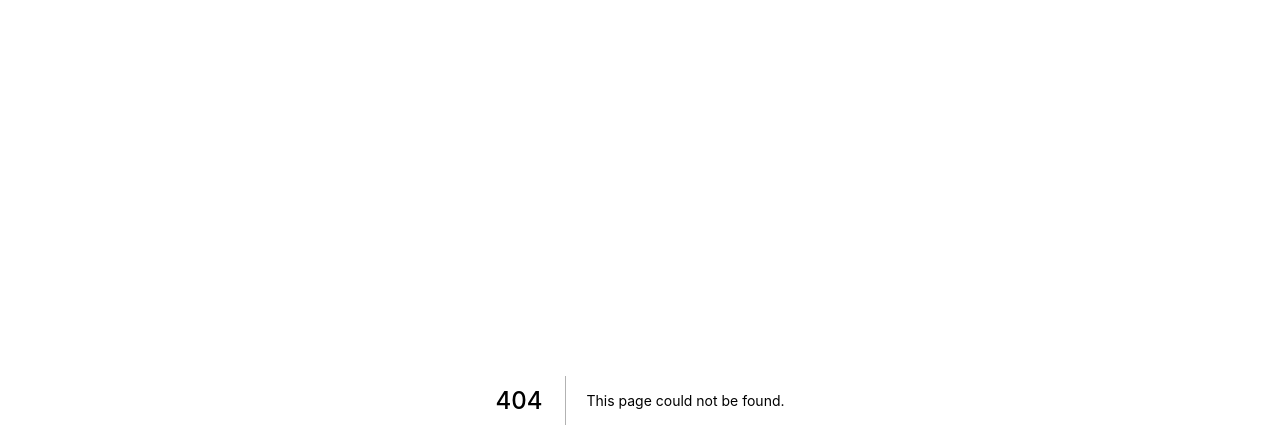
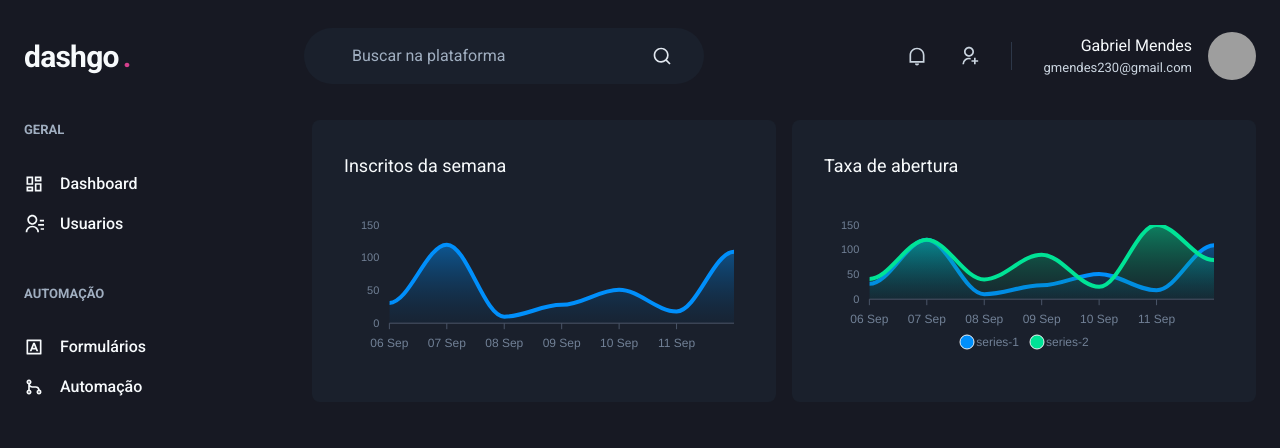
Before and after one commit to gmendes0/dashgo, a Next.js app: page /dashboard in a window 1280 px wide. Before the commit this address had no page. Shown: the top 448 px of the page. Built offline with nearby package versions, Linux system fonts and the light colour scheme; grey boxes are pictures that could not be loaded.

Commit message:
feat: dashboard layout

```diff
--- a/package.json
+++ b/package.json
@@ -12,10 +12,13 @@
     "@chakra-ui/react": "^2.3.2",
     "@emotion/react": "^11.10.4",
     "@emotion/styled": "^11.10.4",
+    "apexcharts": "^3.35.5",
     "framer-motion": "^7.3.2",
     "next": "12.3.0",
     "react": "18.2.0",
-    "react-dom": "18.2.0"
+    "react-apexcharts": "^1.4.0",
+    "react-dom": "18.2.0",
+    "react-icons": "^4.4.0"
   },
   "devDependencies": {
     "@types/node": "18.7.16",
--- /dev/null
+++ b/src/components/Header/index.tsx
@@ -0,0 +1,84 @@
+import { Flex, Icon, Input, HStack, Box, Text, Avatar } from "@chakra-ui/react";
+import {
+  RiSearchLine,
+  RiNotificationLine,
+  RiUserAddLine,
+} from "react-icons/ri";
+import Logo from "../Logo";
+
+function Header(): JSX.Element {
+  return (
+    <Flex
+      as="header"
+      w="100%"
+      maxW={1480}
+      h={20}
+      mx="auto"
+      mt={4}
+      px={6}
+      align="center"
+    >
+      <Logo />
+
+      <Flex
+        as="label"
+        flex={1}
+        py={4}
+        px={8}
+        ml={6}
+        maxW={400}
+        alignSelf="center"
+        alignItems="center"
+        color="gray.200"
+        position="relative"
+        bg="gray.800"
+        borderRadius="full"
+      >
+        <Input
+          color="gray.50"
+          variant="unstyled"
+          placeholder="Buscar na plataforma"
+          px={4}
+          mr={4}
+          _placeholder={{
+            color: "gray.400",
+          }}
+        />
+
+        <Icon as={RiSearchLine} fontSize={20} />
+      </Flex>
+
+      <Flex align="center" ml="auto">
+        <HStack
+          spacing={8}
+          mx={8}
+          pr={8}
+          py={1}
+          color="gray.300"
+          borderRightWidth={1}
+          borderColor="gray.700"
+        >
+          <Icon as={RiNotificationLine} fontSize={20} />
+          <Icon as={RiUserAddLine} fontSize={20} />
+        </HStack>
+
+        <Flex align="center">
+          <Box mr={4} textAlign="right">
+            <Text>Gabriel Mendes</Text>
+            <Text color="gray.300" fontSize="small">
+              gmendes230@gmail.com
+            </Text>
+          </Box>
+
+          <Avatar
+            size="md"
+            name="Gabriel Mendes"
+            src="https://github.com/gmendes0.png"
+          />
+        </Flex>
+      </Flex>
+    </Flex>
+  );
+}
+
+export default Header;
--- /dev/null
+++ b/src/components/Logo/index.tsx
@@ -0,0 +1,14 @@
+import { Text } from "@chakra-ui/react";
+
+function Logo(): JSX.Element {
+  return (
+    <Text fontSize="3xl" fontWeight="bold" letterSpacing="tight" w={64}>
+      dashgo
+      <Text as="span" color="pink.500" ml={1}>
+        .
+      </Text>
+    </Text>
+  );
+}
+
+export default Logo;
--- /dev/null
+++ b/src/components/Sidebar/index.tsx
@@ -0,0 +1,71 @@
+import { Box, Icon, Link, Stack, Text } from "@chakra-ui/react";
+import {
+  RiDashboardLine,
+  RiContactsLine,
+  RiInputMethodLine,
+  RiGitMergeLine,
+} from "react-icons/ri";
+
+function Sidebar(): JSX.Element {
+  return (
+    <Box as="aside" w={64} mr={8}>
+      <Stack spacing={12} align="flex-start">
+        <Box>
+          <Text
+            fontWeight="bold"
+            color="gray.400"
+            fontSize="small"
+            textTransform="uppercase"
+          >
+            Geral
+          </Text>
+
+          <Stack spacing={4} mt={8} align="stretch">
+            <Link display="flex" alignItems="center">
+              <Icon as={RiDashboardLine} fontSize={20} />
+              <Text ml={4} fontWeight="medium">
+                Dashboard
+              </Text>
+            </Link>
+
+            <Link display="flex" alignItems="center">
+              <Icon as={RiContactsLine} fontSize={20} />
+              <Text ml={4} fontWeight="medium">
+                Usuarios
+              </Text>
+            </Link>
+          </Stack>
+        </Box>
+
+        <Box>
+          <Text
+            fontWeight="bold"
+            color="gray.400"
+            fontSize="small"
+            textTransform="uppercase"
+          >
+            Automação
+          </Text>
+
+          <Stack spacing={4} mt={8} align="stretch">
+            <Link display="flex" alignItems="center">
+              <Icon as={RiInputMethodLine} fontSize={20} />
+              <Text ml={4} fontWeight="medium">
+                Formulários
+              </Text>
+            </Link>
+
+            <Link display="flex" alignItems="center">
+              <Icon as={RiGitMergeLine} fontSize={20} />
+              <Text ml={4} fontWeight="medium">
+                Automação
+              </Text>
+            </Link>
+          </Stack>
+        </Box>
+      </Stack>
+    </Box>
+  );
+}
+
+export default Sidebar;
--- /dev/null
+++ b/src/pages/dashboard.tsx
@@ -0,0 +1,131 @@
+import { Box, Flex, SimpleGrid, Text, theme } from "@chakra-ui/react";
+import { NextPage } from "next";
+import Head from "next/head";
+import Header from "../components/Header";
+import Sidebar from "../components/Sidebar";
+import dynamic from "next/dynamic";
+import { ApexOptions } from "apexcharts";
+
+const Chart = dynamic(() => import("react-apexcharts"), {
+  ssr: false,
+});
+
+const options: ApexOptions = {
+  chart: {
+    toolbar: {
+      show: false,
+    },
+    zoom: {
+      enabled: false,
+    },
+    foreColor: theme.colors.gray[500],
+  },
+  grid: {
+    show: false,
+  },
+  dataLabels: {
+    enabled: false,
+  },
+  tooltip: {
+    enabled: false /** estilizar depois */,
+  },
+  xaxis: {
+    type: "datetime",
+    axisBorder: {
+      color: theme.colors.gray[600],
+    },
+    axisTicks: {
+      color: theme.colors.gray[600],
+    },
+    categories: [
+      "2022-09-06T00:00:00.000Z",
+      "2022-09-07T00:00:00.000Z",
+      "2022-09-08T00:00:00.000Z",
+      "2022-09-09T00:00:00.000Z",
+      "2022-09-10T00:00:00.000Z",
+      "2022-09-11T00:00:00.000Z",
+      "2022-09-12T00:00:00.000Z",
+    ],
+  },
+  fill: {
+    opacity: 0.3,
+    type: "gradient",
+    gradient: {
+      shade: "dark",
+      opacityFrom: 0.7,
+      opacityTo: 0.3,
+    },
+  },
+};
+
+const series = [{ name: "series-1", data: [31, 120, 10, 28, 51, 18, 109] }];
+
+const Dashboard: NextPage = () => {
+  return (
+    <>
+      <Head>
+        <title>Home | Dashgo</title>
+      </Head>
+
+      <Flex direction="column" h="100vh">
+        <Header />
+
+        <Flex w="100%" my={6} maxW={1480} mx="auto" px={6}>
+          <Sidebar />
+
+          {/* flex=1 ocupa a largura que sobrou no flex, pois a sidebar tem tamanho expecífico*/}
+          <SimpleGrid
+            flex={1}
+            gap={4}
+            minChildWidth="320px" // quebra automáticamente abaixo de 320px de tela
+            // align="flex-start"
+          >
+            <Box p={8} bg="gray.800" borderRadius={8} pb={4}>
+              <Text fontSize="lg" mb={4}>
+                Inscritos da semana
+              </Text>
+
+              {/**
+               * options = propriedades
+               * series = dados
+               */}
+              <Chart
+                options={options}
+                series={series}
+                type="area"
+                height={160}
+              />
+            </Box>
+
+            <Box
+              p={8}
+              bg="gray.800"
+              borderRadius={8}
+              //pb={4}
+            >
+              <Text fontSize="lg" mb={4}>
+                Taxa de abertura
+              </Text>
+
+              {/**
+               * options = propriedades
+               * series = dados
+               */}
+              <Chart
+                options={options}
+                series={[
+                  ...series,
+                  { name: "series-2", data: [41, 120, 40, 90, 25, 150, 79] },
+                ]}
+                type="area"
+                height={160}
+              />
+            </Box>
+          </SimpleGrid>
+        </Flex>
+      </Flex>
+    </>
+  );
+};
+
+export default Dashboard;
```
Also changed, not shown: src/components/Form/Input.tsx (added, +34 -0 lines), src/pages/index.tsx (+14 -37 lines), 1 other file (tests, documents, lock files or other folders).
